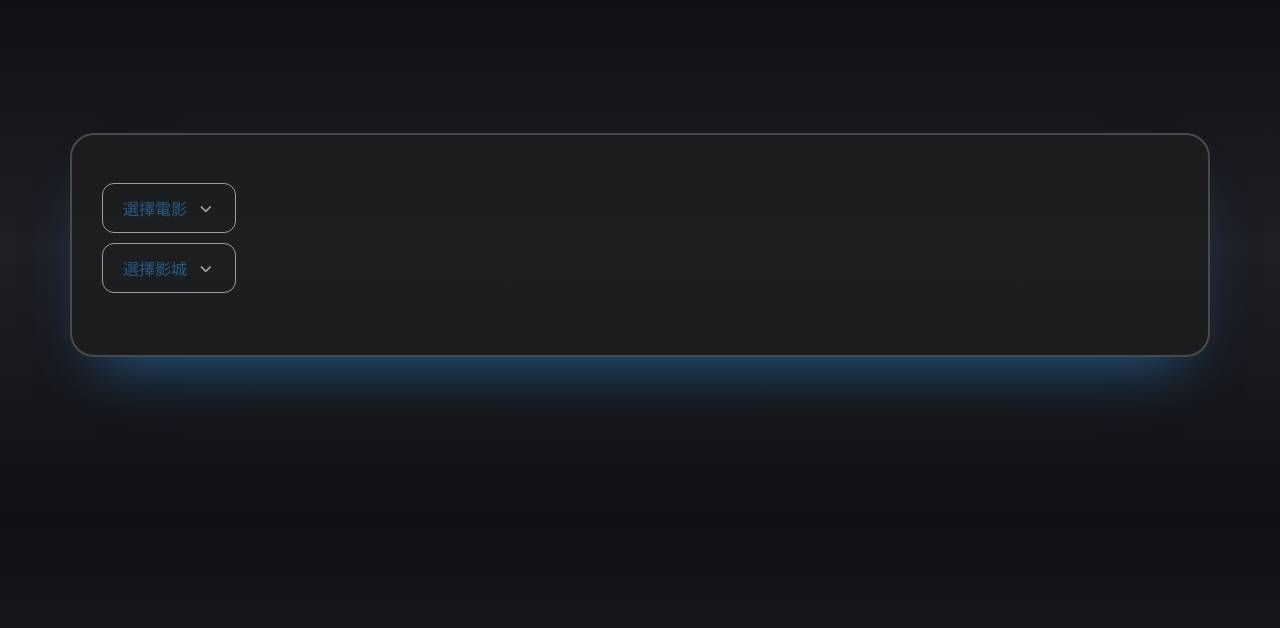
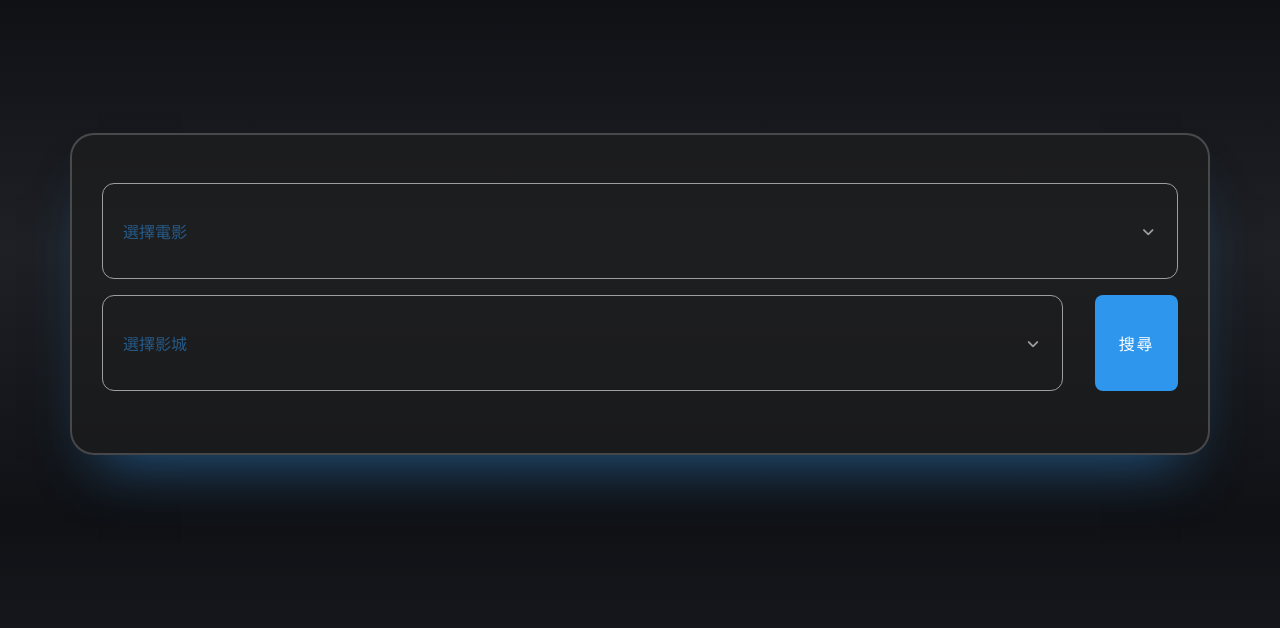
Before and after one commit to WillyChang0428/UIUX_Group_1, a Vue app in the folder VieShow_Redesign/: page / in a window 1280 px wide. Shown: the top 628 px of the page. Built offline with nearby package versions, Linux system fonts and the light colour scheme; what vue3-google-login would draw is missing.

Commit message:
快速搜尋器完成

```diff
--- a/VieShow_Redesign/src/components/Common/Button/MiniButton.vue
+++ b/VieShow_Redesign/src/components/Common/Button/MiniButton.vue
@@ -52,7 +52,6 @@ const variant = computed(() => `btn-${props.status}`)
     font-size: v.$font-size-sm;
     cursor: pointer;
     transition: all 0.2s ease;
-    min-width: 100px;
     letter-spacing: 0.1em;
 
     // 1. Default (品牌藍漸層)
--- a/VieShow_Redesign/src/components/Common/Button/PrimaryButton.vue
+++ b/VieShow_Redesign/src/components/Common/Button/PrimaryButton.vue
@@ -52,7 +52,6 @@ const variant = computed(() => `btn-${props.status}`)
     font-size: v.$h6-font-size;
     cursor: pointer;
     transition: all 0.2s ease;
-    min-width: 100px;
     letter-spacing: 0.1em;
 
     // 1. Default (品牌藍漸層)
--- a/VieShow_Redesign/src/components/Common/Button/SecondaryButton.vue
+++ b/VieShow_Redesign/src/components/Common/Button/SecondaryButton.vue
@@ -52,7 +52,6 @@ const variant = computed(() => `btn-${props.status}`)
     font-size: v.$font-size-base;
     cursor: pointer;
     transition: all 0.2s ease;
-    min-width: 100px;
     letter-spacing: 0.1em;
 
     // 1. Default (品牌藍漸層)
--- a/VieShow_Redesign/src/components/Common/Selecter/FlatSelect.vue
+++ b/VieShow_Redesign/src/components/Common/Selecter/FlatSelect.vue
@@ -104,6 +104,8 @@ onUnmounted(() => {
 
     .select-header {
         display: flex;
+        width: 100%;
+        height: var(--gap-2xl);
         align-items: center;
         justify-content: space-between;
         padding: 12px 20px;
--- a/VieShow_Redesign/src/components/Common/Selecter/SelectBox.vue
+++ b/VieShow_Redesign/src/components/Common/Selecter/SelectBox.vue
@@ -4,12 +4,15 @@
             <FlatSelect :isOpen="isMovieOpen" :isSelected="isMovieSelected" :placeholder="selectedMovie || '選擇電影'"
                 @toggle="isMovieOpen = !isMovieOpen" @clear="selectedMovie = ''; isMovieSelected = false">
                 <template #options>
-                    <li @click="handleMovieSelect('極限返航')">極限返航</li>
+                    <li v-for="movie in movieStore.movieList" :key="movie.id" @click="handleMovieSelect(movie)">
+                        <span class="title-zh">{{ movie.titleZh }}</span>
+                        <span class="title-en">{{ movie.titleEn }}</span>
+                    </li>
                 </template>
             </FlatSelect>
         </div>
 
-        <div class="insideitem">
+        <div class="insideitem d-flex gap-3">
             <FlatSelect :isOpen="isCinemaOpen" :isSelected="isCinemaSelected" :placeholder="selectedCinema || '選擇影城'"
                 @toggle="isCinemaOpen = !isCinemaOpen">
                 <template #options>
@@ -22,6 +25,7 @@
                     </template>
                 </template>
             </FlatSelect>
+            <SecondaryButton class="btn">搜尋</SecondaryButton>
         </div>
     </div>
 </template>
@@ -29,14 +33,13 @@
 <script setup>
 import { ref } from 'vue'
 import { useCinemaStore } from '@/store/cinema' // 💡 引入 Store
+import { useMovieStore } from '@/store/movieStore' // 💡 引入 Store
 import FlatSelect from './FlatSelect.vue'
 import SelectCategory from './SelectCategory.vue'
+import SecondaryButton from '../Button/SecondaryButton.vue'
 
 const cinemaStore = useCinemaStore() // 💡 實例化 Store
-
-const isOpen = ref(false)
-const isSelected = ref(false)
-const selectedValue = ref('')
+const movieStore = useMovieStore() // 💡 實例化 Store
 
 // 電影選單的狀態
 const isMovieOpen = ref(false)
@@ -49,8 +52,8 @@ const isCinemaSelected = ref(false)
 const selectedCinema = ref('')
 
 // 分別處理選中邏輯
-const handleMovieSelect = (name) => {
-    selectedMovie.value = name
+const handleMovieSelect = (movie) => {
+    selectedMovie.value = `${movie.titleZh} ${movie.titleEn}`
     isMovieSelected.value = true
     isMovieOpen.value = false
 }
@@ -69,13 +72,32 @@ const handleCinemaSelect = (name) => {
     padding: var(--gap-lg) 30px var(--gap-xl) 30px;
     flex-direction: column;
     align-items: flex-start;
-    gap: 10px;
+    gap: 16px;
     border-radius: var(--app-radius-lg);
     border: 2px solid rgba(255, 255, 255, 0.20);
     background: rgba(30, 30, 30, 0.60);
 
     /* Dark-Glass-Card */
     box-shadow: 0 34px 55px -28px rgba(47, 150, 238, 0.50);
+
+}
+
+.insideitem {
+    width: 100%; // 💡 關鍵：強制讓內層項目的寬度撐滿父容器
+
+    // 💡 讓選單組件自動撐開，佔滿左側剩餘空間
+    :deep(.base-select-container) {
+        flex-grow: 1;
+        max-width: 100% !important;
+    }
+
+    // 💡 讓按鈕固定寬度（符合文字大小），不要被拉長
+    .btn {
+        flex-shrink: 0; // 避免按鈕被擠壓
+        white-space: nowrap; // 確保文字不換行，撐開按鈕
+        width: auto; // 確保寬度是自適應內容
+        padding: 12px 24px; // 視需求調整按鈕左右內距
+    }
 }
 
 .first {
--- a/VieShow_Redesign/src/store/movieStore.js
+++ b/VieShow_Redesign/src/store/movieStore.js
@@ -24,8 +24,8 @@ export const useMovieStore = defineStore('movie', () => {
     },
     {
       id: 2,
-      titleZh: '你的名字。',
-      titleEn: 'YOUR NAME.',
+      titleZh: '你的名字',
+      titleEn: 'YOUR NAME',
       posterUrl: 'https://upload.wikimedia.org/wikipedia/zh/4/4e/Your_name_poster.jpg',
       releaseDate: '2016/08/26',
       duration: '106分',
```
